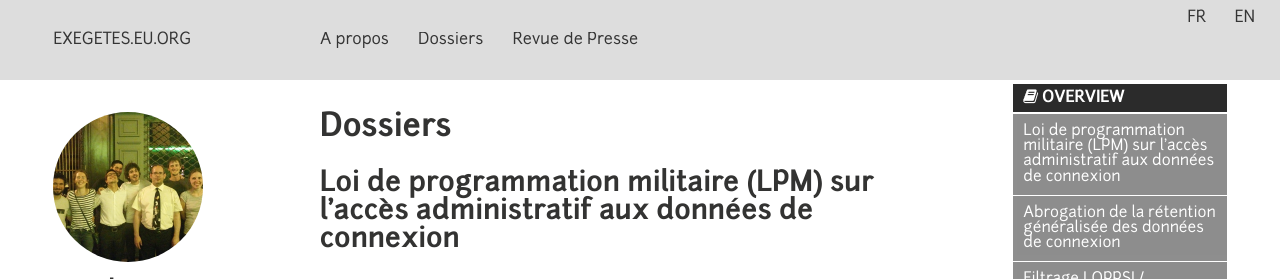
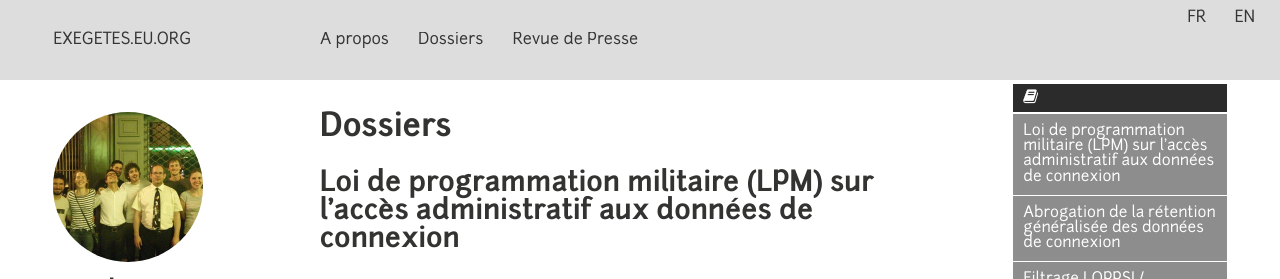
Before and after one commit to hugoroy/exegetes-web, a Jekyll site: the page built from dossiers/index.md, in a window 1280 px wide and 900 px high. Shown: the top 279 px of the window. Built offline with Jekyll 4.4.1, drawn with Linux system fonts in a browser that asks for light colours; nearby versions of some CDN libraries.

Commit message:
remove english

```diff
--- a/_includes/_toc.html
+++ b/_includes/_toc.html
@@ -1,6 +1,6 @@
 <section id="table-of-contents" class="toc">
   <header>
-    <h3><i class="fa fa-book"></i> Overview</h3>
+    <h3><i class="fa fa-book"></i></h3>
   </header>
 <div id="drawer" markdown="1">
 *  Auto generated table of contents
```
